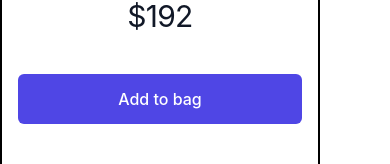
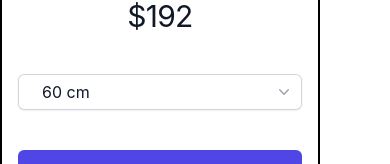
Before and after one commit to marinaongithub/casa-verde-frontend-friday, a React (Create React App) app in the folder casa-verde/: page / in a window 390 px wide. Shown: the part 329-493 px from the top of the page. Built offline with nearby package versions, Linux system fonts and the light colour scheme.

Commit message:
Added selection menu to ProductCard

```diff
--- a/casa-verde/src/ProductCard.js
+++ b/casa-verde/src/ProductCard.js
@@ -1,3 +1,5 @@
+import SelectMenu from './SelectMenu.js'
+
 
 const product = {
   name: 'Basic Tee 6-Pack',
@@ -69,8 +71,8 @@ export default function Example() {
 
             <form className="mt-10">
 
-
               {/* Sizes */}
+              <SelectMenu />
 
 
               <button
--- /dev/null
+++ b/casa-verde/src/SelectMenu.js
@@ -0,0 +1,92 @@
+import { Fragment, useState } from 'react'
+import { Listbox, Transition } from '@headlessui/react'
+import { CheckIcon, ChevronDownIcon } from '@heroicons/react/20/solid'
+
+const sizes = [ {
+    id: 1,
+    name: '60 cm',
+  },
+  {
+    id: 2,
+    name: '120 cm',
+  },
+  {
+    id: 3,
+    name: '180 cm',
+  },
+]
+
+function classNames(...classes) {
+  return classes.filter(Boolean).join(' ')
+}
+
+export default function SelectMenu() {
+  const [selected, setSelected] = useState(sizes[0])
+
+  return (
+    <Listbox value={selected} onChange={setSelected}>
+      {({ open }) => (
+        <>
+          <div className="relative mt-2">
+            <Listbox.Button className="relative w-full cursor-default rounded-md bg-white py-1.5 pl-3 pr-10 text-left text-gray-900 shadow-sm ring-1 ring-inset ring-gray-300 focus:outline-none focus:ring-2 focus:ring-indigo-500 sm:text-sm sm:leading-6">
+              <span className="flex items-center">
+                {/* <img src={selected.avatar} alt="" className="h-5 w-5 flex-shrink-0 rounded-full" /> */}
+                <span className="ml-3 block truncate">{selected.name}</span>
+              </span>
+              <span className="pointer-events-none absolute inset-y-0 right-0 ml-3 flex items-center pr-2">
+                <ChevronDownIcon className="h-5 w-5 text-gray-400" aria-hidden="true" />
+              </span>
+            </Listbox.Button>
+
+            <Transition
+              show={open}
+              as={Fragment}
+              leave="transition ease-in duration-100"
+              leaveFrom="opacity-100"
+              leaveTo="opacity-0"
+            >
+              <Listbox.Options className="absolute z-10 mt-1 max-h-56 w-full overflow-auto rounded-md bg-white py-1 text-base shadow-lg ring-1 ring-black ring-opacity-5 focus:outline-none sm:text-sm">
+                {sizes.map((size) => (
+                  <Listbox.Option
+                    key={size.id}
+                    className={({ active }) =>
+                      classNames(
+                        active ? 'bg-indigo-600 text-white' : 'text-gray-900',
+                        'relative cursor-default select-none py-2 pl-3 pr-9'
+                      )
+                    }
+                    value={size}
+                  >
+                    {({ selected, active }) => (
+                      <>
+                        <div className="flex items-center">
+                          {/* <img src={person.avatar} alt="" className="h-5 w-5 flex-shrink-0 rounded-full" /> */}
+                          <span
+                            className={classNames(selected ? 'font-semibold' : 'font-normal', 'ml-3 block truncate')}
+                          >
+                            {size.name}
+                          </span>
+                        </div>
+
+                        {selected ? (
+                          <span
+                            className={classNames(
+                              active ? 'text-white' : 'text-indigo-600',
+                              'absolute inset-y-0 right-0 flex items-center pr-4'
+                            )}
+                          >
+                            <CheckIcon className="h-5 w-5" aria-hidden="true" />
+                          </span>
+                        ) : null}
+                      </>
+                    )}
+                  </Listbox.Option>
+                ))}
+              </Listbox.Options>
+            </Transition>
+          </div>
+        </>
+      )}
+    </Listbox>
+  )
+}
```
